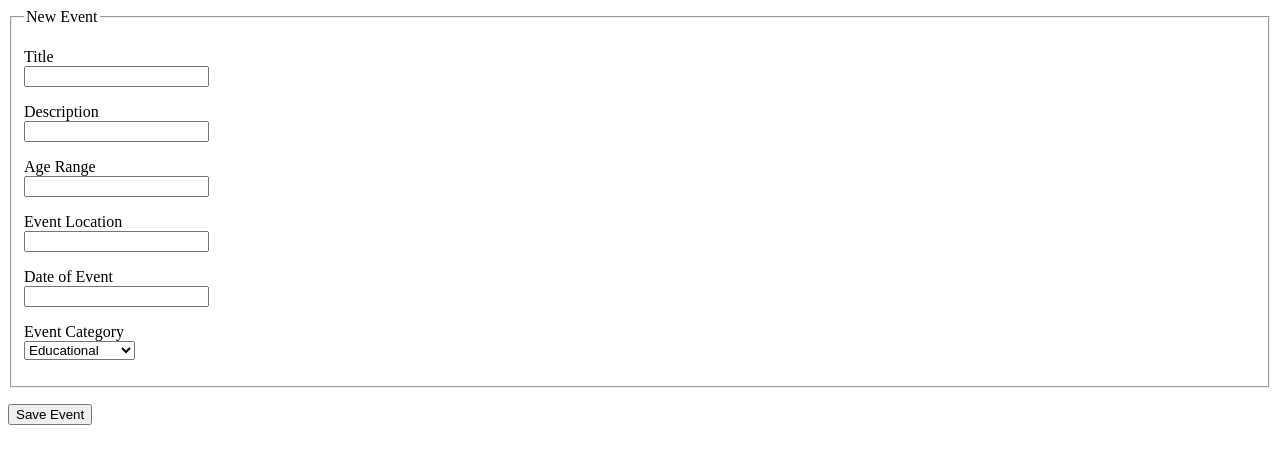
After one commit to stasi815/Fun_Finder, a Flask app: page /events/new in a window 1280 px wide. The commit adds this page. Shown: the top 464 px of the page. Run offline with Flask 2, Linux system fonts and the light colour scheme.

Commit message:
Users can create new events

```diff
--- a/app.py
+++ b/app.py
@@ -1,4 +1,4 @@
-from flask import Flask, render_template
+from flask import Flask, render_template, request, redirect, url_for
 from pymongo import MongoClient
 
 client = MongoClient()
@@ -21,3 +21,28 @@ def index():
 def events_index():
     """Show all events."""
     return render_template('events_index.html', events=events.find())
+
+@app.route('/events/new')
+def new_event():
+    """Create a new event."""
+    return render_template('new_event.html')
+
+# @app.route('/events', methods=['POST'])
+# def event_submit():
+#     """Submit a new event."""
+#     print(request.form.to_dict())
+#     return redirect(url_for('events_index'))
+
+@app.route('/events', methods=['POST'])
+def event_submit():
+    """Submit a new event."""
+    event = {
+        'title': request.form.get('title'),
+        'description': request.form.get('description'),
+        'age_range': request.form.get('age_range'),
+        'location': request.form.get('location'),
+        'date': request.form.get('date'),
+        'category': request.form.get('category')
+    }
+    events.insert_one(event)
+    return redirect(url_for('events_index'))
--- /dev/null
+++ b/templates/new_event.html
@@ -0,0 +1,44 @@
+{% extends 'base.html' %}
+
+{% block content %}
+<form method='POST' action='/events'>
+    <fieldset>
+        <legend>New Event</legend>
+        <p>
+            <label for='title'>Title</label><br>
+            <input type='text' name='title' />
+        </p>
+        <p>
+            <label for='description'>Description</label><br>
+            <input type='text' name='description' />
+        </p>
+        <p>
+            <label for='age_range'>Age Range</label><br>
+            <input type='text' name='age_range' />
+        </p>
+        <p>
+            <label for='location'>Event Location</label><br>
+            <input type='text' name='location' />
+        </p>
+        <p>
+            <label for='date'>Date of Event</label><br>
+            <input type='text' name='date' />
+        </p>
+        <p>
+            <label for='category'>Event Category</label><br>
+            <select name='category' id='category'>
+                <option value="educational">Educational</option>
+                <option value="outdoor">Outdoor</option>
+                <option value="sports">Sports</option>
+                <option value="arts">Arts and Crafts</option>
+                <option value="religious">Religious</option>
+            </select>
+        </p>
+    </fieldset>
+    <div>
+        <p>
+            <button type='submit'>Save Event</button>
+        </p>
+    </div>
+</form>
+{% endblock %}
```
Also changed, not shown: templates/events_index.html (+6 -1 lines).
